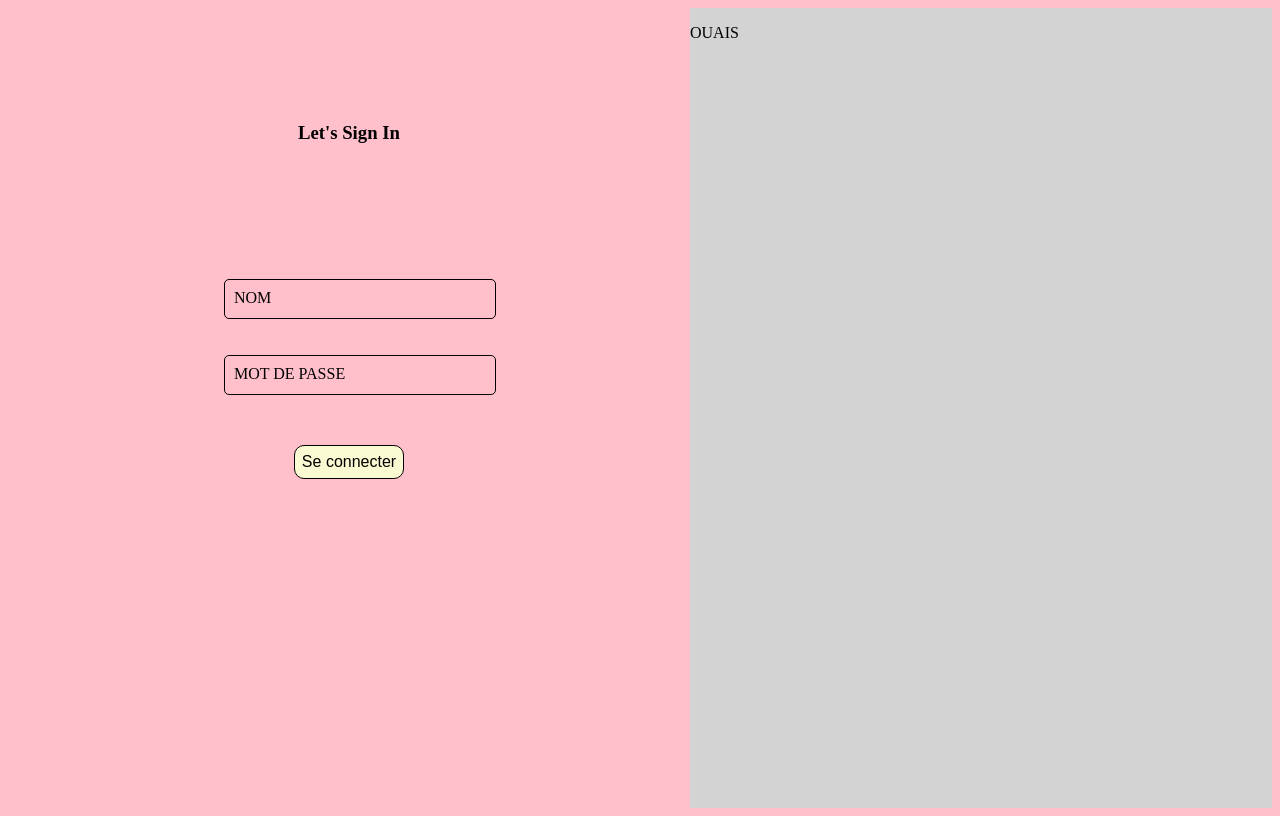
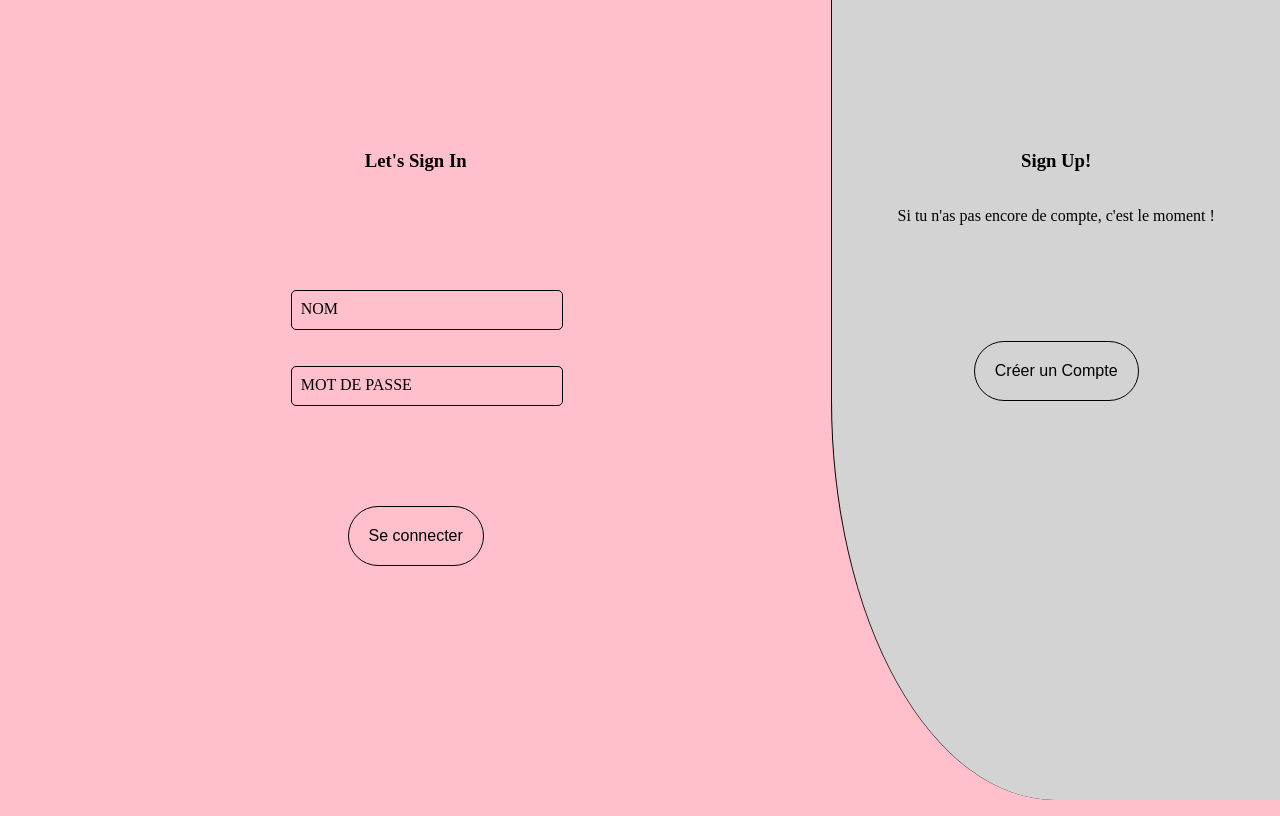
Before and after one commit to AlexisHoo/p24_agenda, a Django app: page /signin in a window 1280 px wide. Run offline with Django 5.2, Linux system fonts and the light colour scheme.

Commit message:
signin design

```diff
--- a/merchex/static/signin/signin_style.css
+++ b/merchex/static/signin/signin_style.css
@@ -7,25 +7,30 @@
 
 body{
 
-    background: pink;
+    /* background: pink; */
+    margin: 0;
+    background-color: pink;
 }
 
 
 .left-panel{
 
-    margin:50px;
-    border-radius: 10px;
     background-color: pink;
-    width:50%;
+    width:65%;
     display: flex;
     flex-direction: column;
     justify-content: flex-start;
     align-items: center;
 }
 
+
 .left-panel h3{
 
-    margin-top: 11%;
+    margin-top: 150px;
+}
+.right-panel h3{
+
+    margin-top: 150px;
 }
 
 .btn{
@@ -37,21 +42,53 @@ body{
     background: lightgoldenrodyellow;
     border-radius: 10px;
     font-size: 16px;
+    transition: all ease 0.2s;
 }
 
 .btn:hover{
-    border: solid 2px black;
-    font-weight: bold;
+    cursor: pointer;
+    transform: scaleY(1.2);
+    background-color: rgb(255, 255, 173);
+}
 
+.signup-link{
+
+    margin: 100px auto;
+    display: block;
+    padding: 20px;
+    border: solid 1px black;
+    background: transparent;
+    border-radius: 150px;
+    font-size: 16px;
+    transition: all ease-in 0.2s;
+}
+
+.signup-link:hover{
+
+    transform: scale(1.3);
+    font-size: 13px;
+    cursor: pointer;
 }
 
 .right-panel{
     background-color: lightgray;
-    width:50%;
+    width:35%;
+    align-items: center;
+    display: flex;
+    flex-direction: column;
+    border-bottom-left-radius: 50%;
+    border-left: 1px solid black;
+    transition: all ease 0.2s;
+
+}
+
+.right-panel:hover{
+    background-color: rgb(232, 232, 232);
+
 }
 
 .form{
-    margin-top: 20%;
+    margin-top: 12%;
 }
 
 .inputBox{
--- a/merchex/templates/logs/signin.html
+++ b/merchex/templates/logs/signin.html
@@ -43,13 +43,17 @@
 
 
                     <!-- Bouton Soumettre -->
-                    <input class="btn" type="submit" value="Se connecter">
+                    <input class="signup-link" type="submit" value="Se connecter">
 
             </form>
         </div>
 
         <div class="right-panel">
-            <p>OUAIS</p>
+            <h3>Sign Up!</h3>
+
+            <p>Si tu n'as pas encore de compte, c'est le moment !</p>
+
+            <button class="signup-link" href="/signup">Créer un Compte</button>
 
         </div>
     </div>
```
